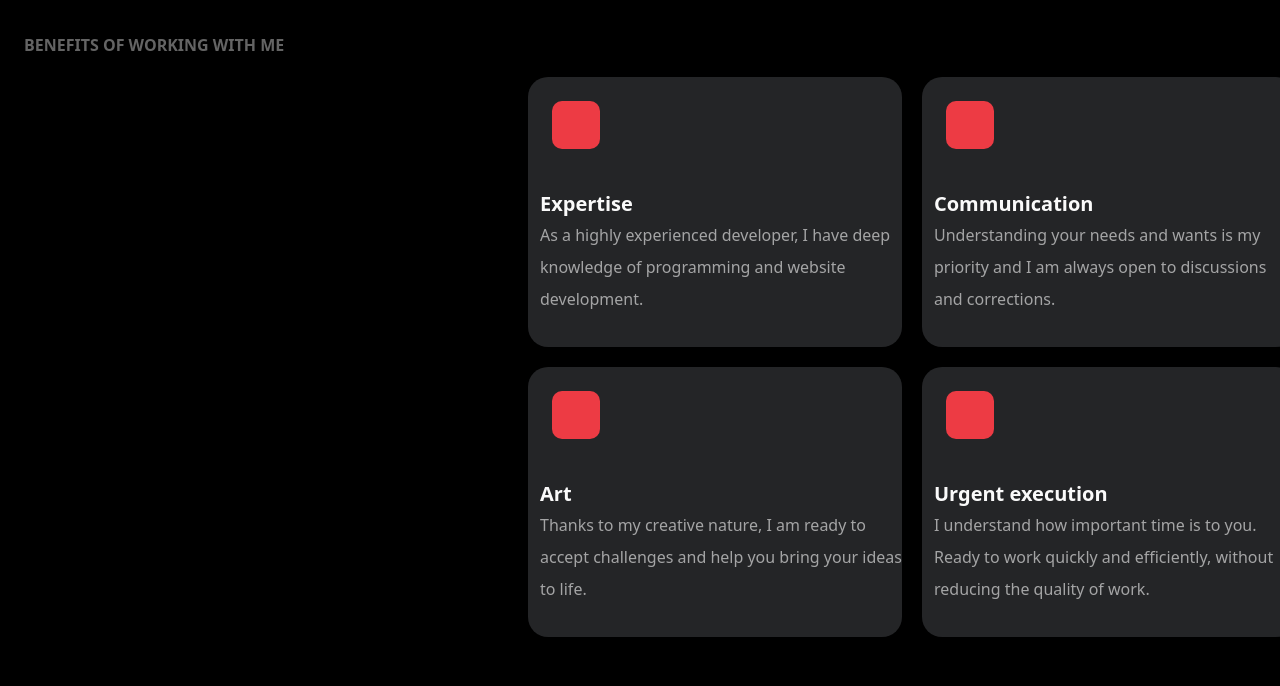
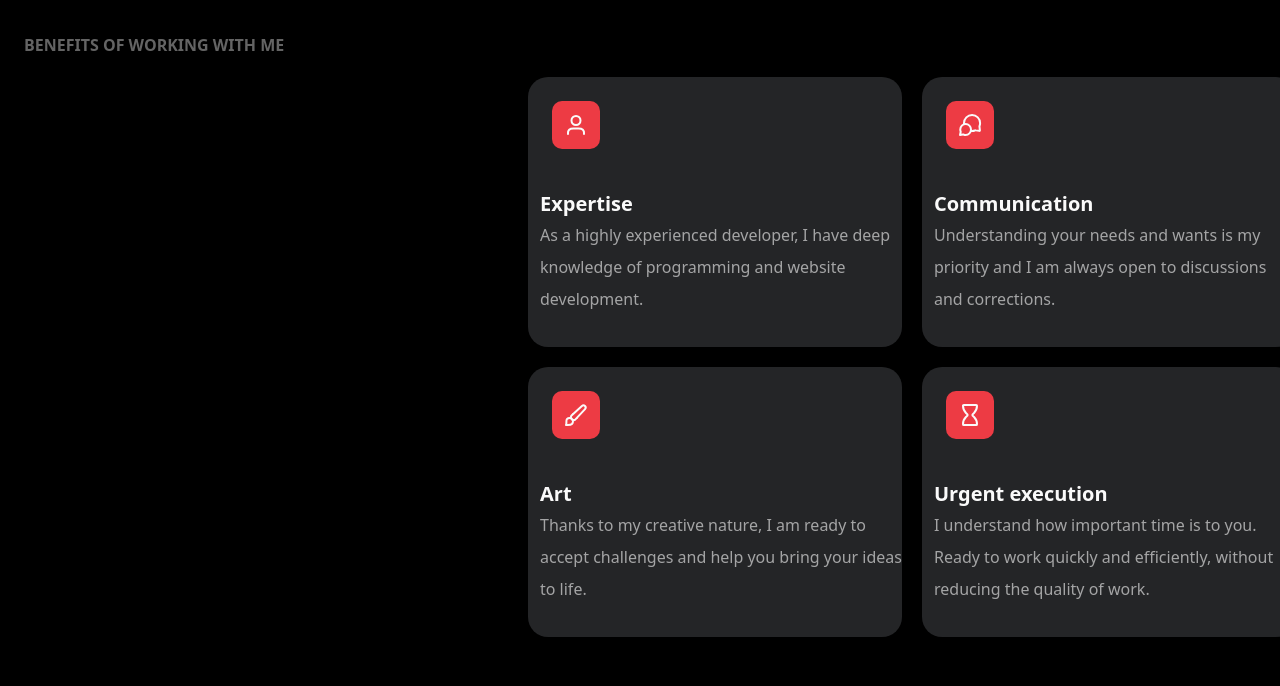
Before and after one commit to YevheniiaUhnich/benefits, a plain HTML site: page index.html in a window 1280 px wide. Shown: the part 53-739 px from the top of the page. Drawn offline with Linux system fonts and the light colour scheme.

Commit message:
Deploying to gh-pages from @ YevheniiaUhnich/benefits@f81c0a5a73498f29814a27fcddb4bf2fb2a61861 🚀

```diff
--- a/index.html
+++ b/index.html
@@ -47,7 +47,7 @@
           <div class="box-li-benefits">
               <div class="wrapper-icon">
           <svg class="benefits-icon" width="24" height="24">
-              <use href="../img/icon.svg#icon-user"></use>
+              <use href="/benefits/assets/icon-Cf6I9Ita.svg#icon-user"></use>
           </svg>
               </div>
 
@@ -66,7 +66,7 @@
           <div class="box-li-benefits">
               <div class="wrapper-icon">
               <svg class="benefits-icon" width="24" height="24">
-                  <use href="../img/icon.svg#icon-message"></use>
+                  <use href="/benefits/assets/icon-Cf6I9Ita.svg#icon-message"></use>
               </svg>
                   </div>
 
@@ -83,7 +83,7 @@
           <div class="box-li-benefits">
               <div class="wrapper-icon">
               <svg class="benefits-icon" width="24" height="24">
-                  <use href="../img/icon.svg#icon-brush"></use>
+                  <use href="/benefits/assets/icon-Cf6I9Ita.svg#icon-brush"></use>
               </svg>
               </div>
 
@@ -101,7 +101,7 @@
           <div class="box-li-benefits">
               <div class="wrapper-icon">
               <svg class="benefits-icon" width="24" height="24">
-                  <use href="../img/icon.svg#icon-hourglass"></use>
+                  <use href="/benefits/assets/icon-Cf6I9Ita.svg#icon-hourglass"></use>
               </svg>
               </div>
 
```
Also changed, not shown: assets/icon-Cf6I9Ita.svg (added).
